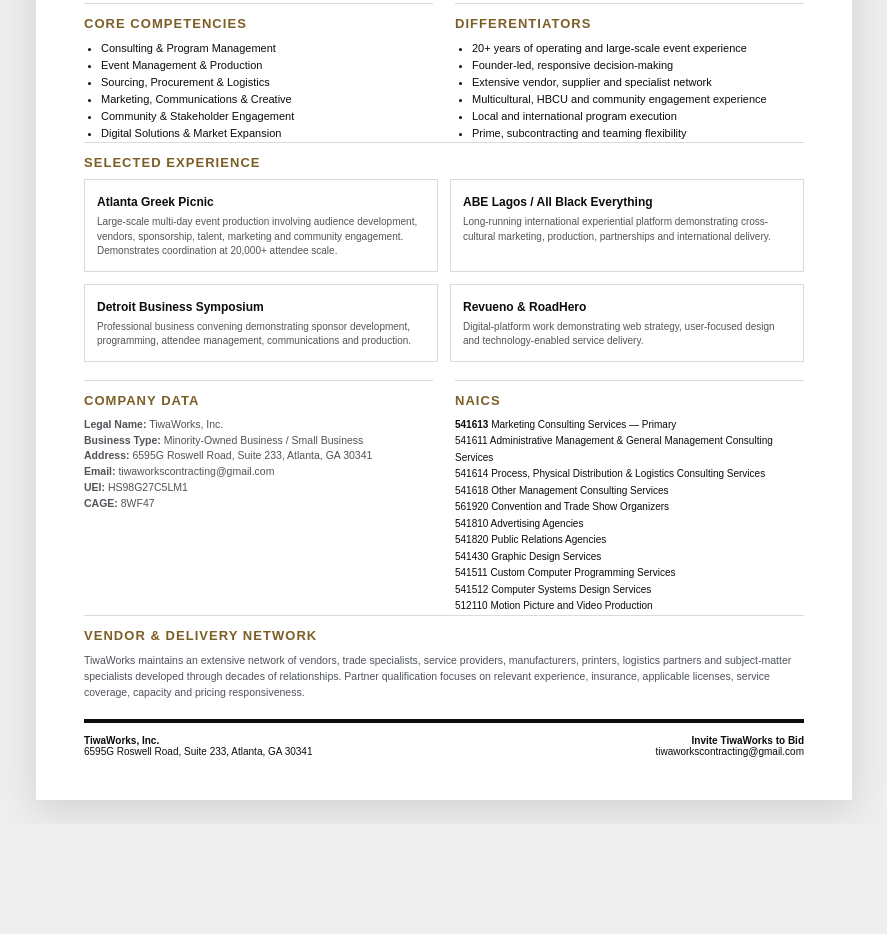
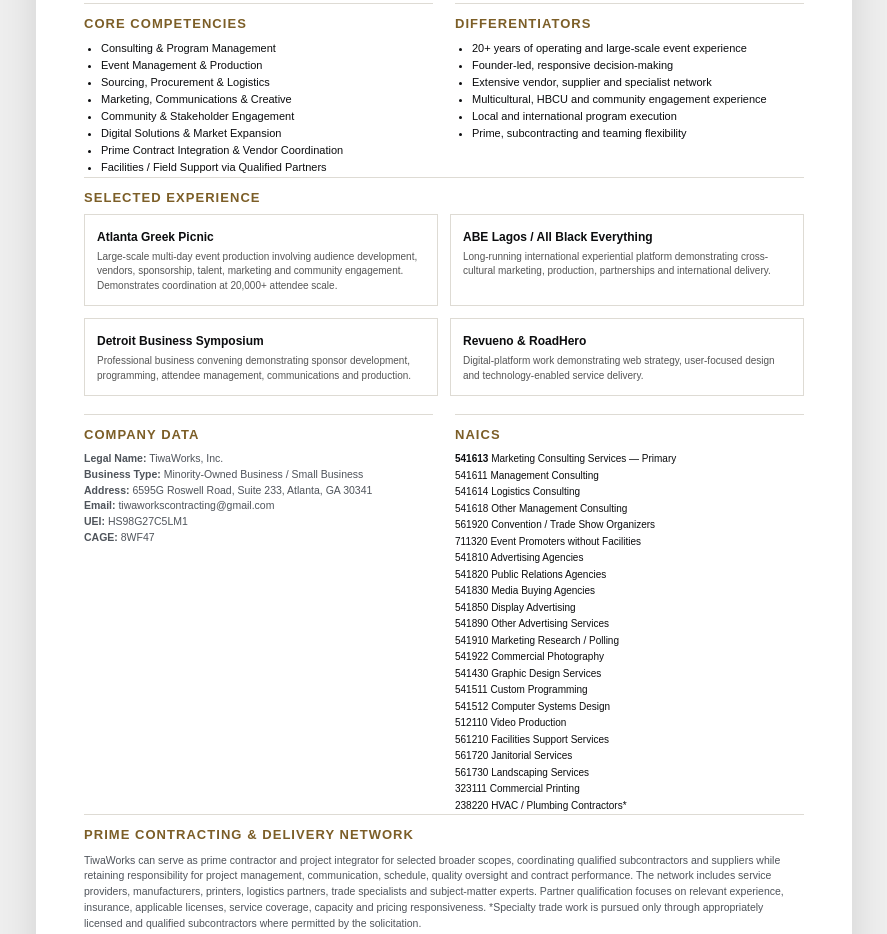
Before and after one commit to tiwaworksonline-rgb/ucc-dinner, a website: page tiwaworks-sample/capability-statement.html in a window 1280 px wide. Shown: the part 353-1287 px from the top of the page, without its empty margins (196-1083 px from the left). Before the commit the page ends 1177 px from the top, so only its background shows below. Drawn offline with Linux system fonts and the light colour scheme.

Commit message:
Expand capability statement for prime contracting and broader NAICS

```diff
--- a/tiwaworks-sample/capability-statement.html
+++ b/tiwaworks-sample/capability-statement.html
@@ -28,7 +28,7 @@
 
 <div class="grid">
 <section class="box"><h2>Core Competencies</h2><ul>
-<li>Consulting & Program Management</li><li>Event Management & Production</li><li>Sourcing, Procurement & Logistics</li><li>Marketing, Communications & Creative</li><li>Community & Stakeholder Engagement</li><li>Digital Solutions & Market Expansion</li>
+<li>Consulting & Program Management</li><li>Event Management & Production</li><li>Sourcing, Procurement & Logistics</li><li>Marketing, Communications & Creative</li><li>Community & Stakeholder Engagement</li><li>Digital Solutions & Market Expansion</li><li>Prime Contract Integration & Vendor Coordination</li><li>Facilities / Field Support via Qualified Partners</li>
 </ul></section>
 <section class="box"><h2>Differentiators</h2><ul>
 <li>20+ years of operating and large-scale event experience</li><li>Founder-led, responsive decision-making</li><li>Extensive vendor, supplier and specialist network</li><li>Multicultural, HBCU and community engagement experience</li><li>Local and international program execution</li><li>Prime, subcontracting and teaming flexibility</li>
@@ -53,20 +53,31 @@
 </div></section>
 <section class="box"><h2>NAICS</h2><div class="codes">
 <b>541613</b> Marketing Consulting Services — Primary<br>
-541611 Administrative Management & General Management Consulting Services<br>
-541614 Process, Physical Distribution & Logistics Consulting Services<br>
-541618 Other Management Consulting Services<br>
-561920 Convention and Trade Show Organizers<br>
+541611 Management Consulting<br>
+541614 Logistics Consulting<br>
+541618 Other Management Consulting<br>
+561920 Convention / Trade Show Organizers<br>
+711320 Event Promoters without Facilities<br>
 541810 Advertising Agencies<br>
 541820 Public Relations Agencies<br>
+541830 Media Buying Agencies<br>
+541850 Display Advertising<br>
+541890 Other Advertising Services<br>
+541910 Marketing Research / Polling<br>
+541922 Commercial Photography<br>
 541430 Graphic Design Services<br>
-541511 Custom Computer Programming Services<br>
-541512 Computer Systems Design Services<br>
-512110 Motion Picture and Video Production
+541511 Custom Programming<br>
+541512 Computer Systems Design<br>
+512110 Video Production<br>
+561210 Facilities Support Services<br>
+561720 Janitorial Services<br>
+561730 Landscaping Services<br>
+323111 Commercial Printing<br>
+238220 HVAC / Plumbing Contractors*
 </div></section>
 </div>
 
-<section class="box"><h2>Vendor & Delivery Network</h2><p class="small">TiwaWorks maintains an extensive network of vendors, trade specialists, service providers, manufacturers, printers, logistics partners and subject-matter specialists developed through decades of relationships. Partner qualification focuses on relevant experience, insurance, applicable licenses, service coverage, capacity and pricing responsiveness.</p></section>
+<section class="box"><h2>Prime Contracting & Delivery Network</h2><p class="small">TiwaWorks can serve as prime contractor and project integrator for selected broader scopes, coordinating qualified subcontractors and suppliers while retaining responsibility for project management, communication, schedule, quality oversight and contract performance. The network includes service providers, manufacturers, printers, logistics partners, trade specialists and subject-matter experts. Partner qualification focuses on relevant experience, insurance, applicable licenses, service coverage, capacity and pricing responsiveness. *Specialty trade work is pursued only through appropriately licensed and qualified subcontractors where permitted by the solicitation.</p></section>
 
 <div class="footer"><div><b>TiwaWorks, Inc.</b><br>6595G Roswell Road, Suite 233, Atlanta, GA 30341</div><div style="text-align:right"><b>Invite TiwaWorks to Bid</b><br>tiwaworkscontracting@gmail.com</div></div>
 </main></body></html>
```
